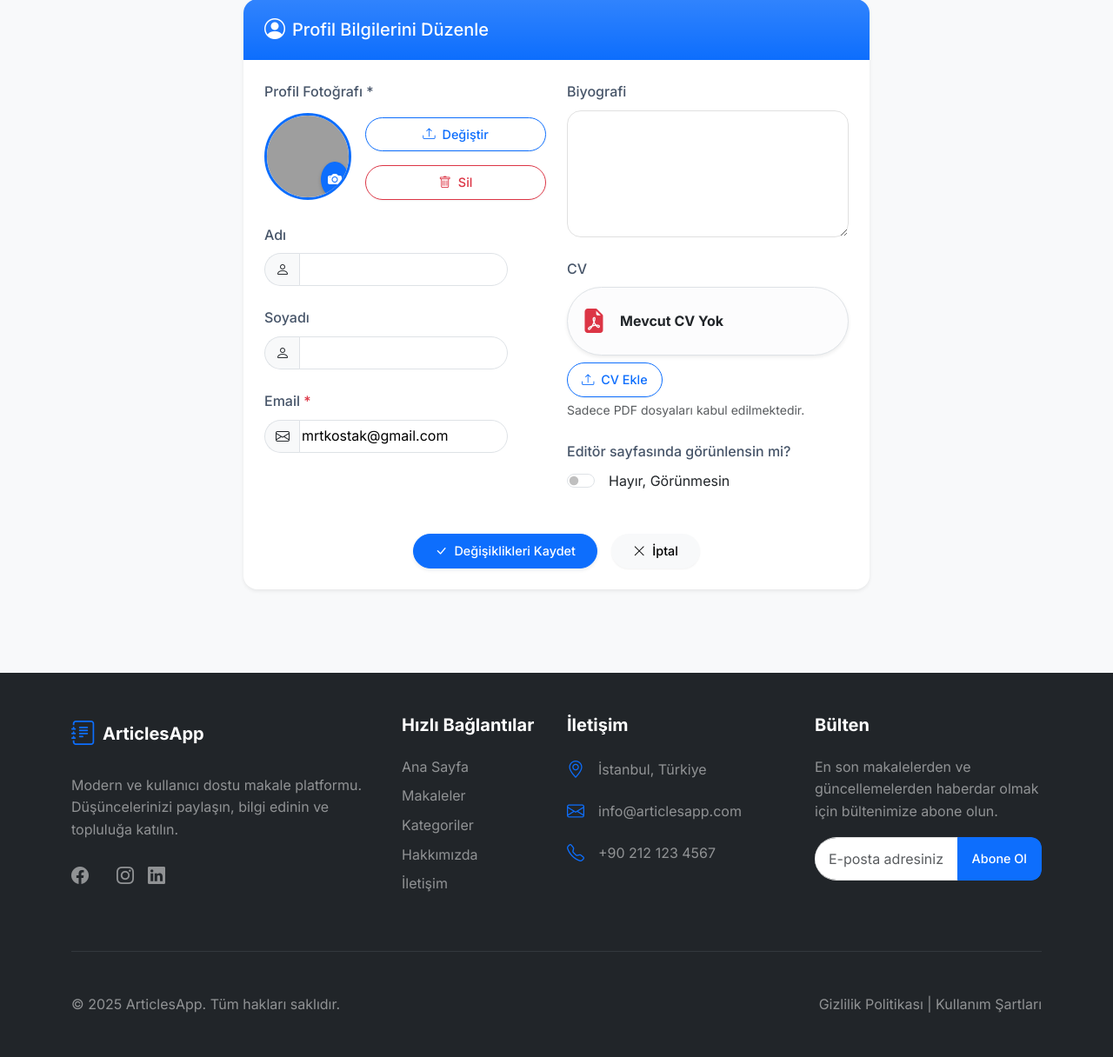
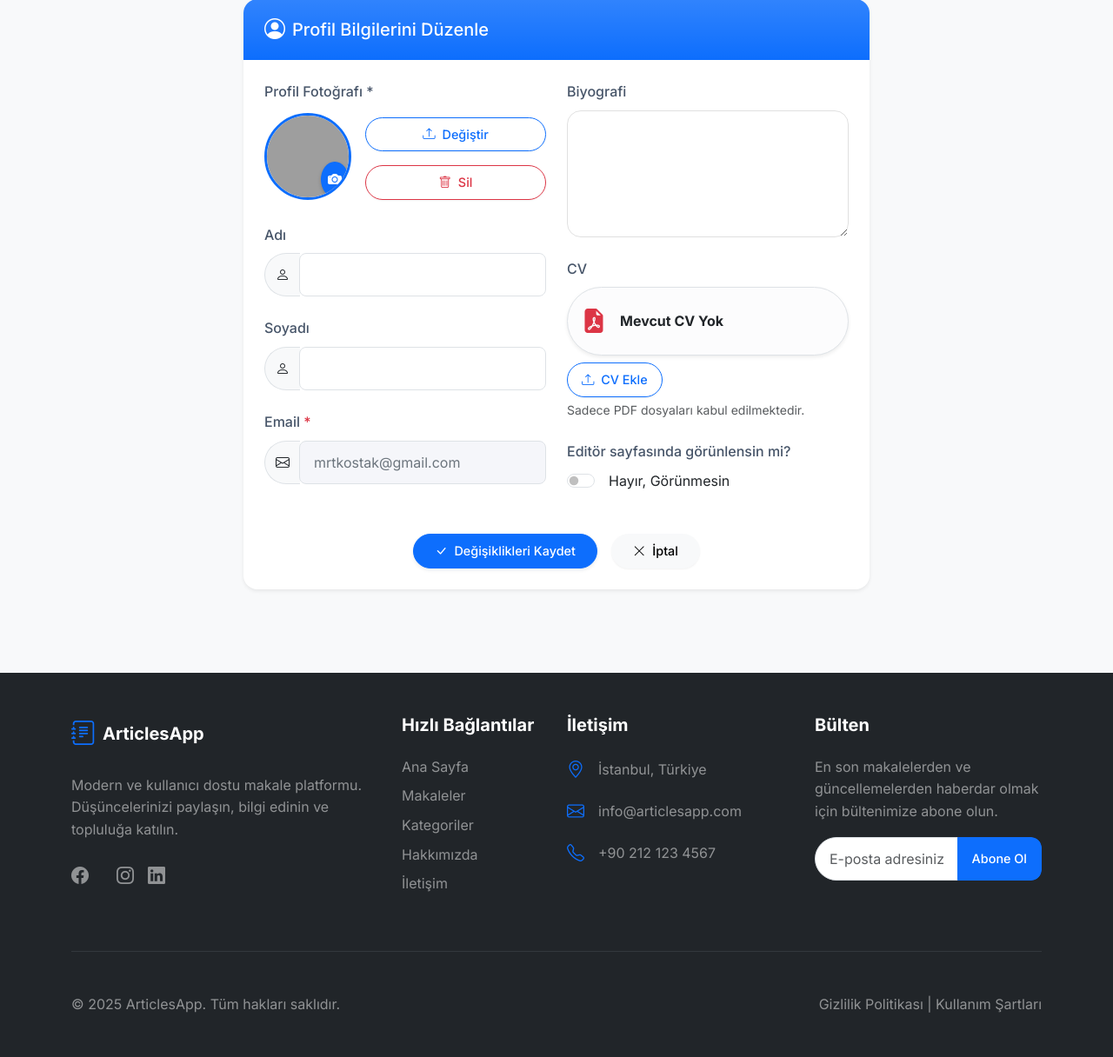
Before and after one commit to Mkosttak/JournalsApp, a Django app: page /account/profile/edit/ in a window 1280 px wide, after a click on "CV". Shown: the part 201-1417 px from the top of the page at 87% size. Run offline with Django 5.2, Linux system fonts and the light colour scheme; a user stored in the database is signed in; data comes from the database, SQL or seed files in the repository; both versions use the stored data as it was after the commit; some libraries are stand-ins or nearby versions; grey boxes are pictures that could not be loaded.

Commit message:
sorunsuz bir websiteee

```diff
--- a/account/forms.py
+++ b/account/forms.py
@@ -124,12 +124,12 @@ class UserProfileForm(ModelForm):
         widgets = {
             'first_name': TextInput(attrs={"class": "form-control"}),
             'last_name': TextInput(attrs={"class": "form-control"}),
-            'email': EmailInput(attrs={"class": "form-control"}),
+            'email': EmailInput(attrs={"class": "form-control", "readonly": "readonly"}),
         }
 
 
 class UserUpdateForm(forms.ModelForm):
-    email = forms.EmailField()
+    email = forms.EmailField(widget=EmailInput(attrs={"class": "form-control", "readonly": "readonly"}))
 
     class Meta:
         model = User
--- a/static/account/css/style.css
+++ b/static/account/css/style.css
@@ -293,3 +293,28 @@ textarea.form-control {
     top: 2rem; /* Üst kısımdan ne kadar aşağıda duracağını ayarlar */
     align-self: flex-start; /* Flexbox içinde üste hizalamak için */
 }
+
+.input-group .form-control,
+.input-group .form-control:focus,
+.input-group:focus-within .form-control {
+    border: 1px solid #dee2e6 !important;
+    border-radius: 0.5rem !important;
+    box-shadow: none !important;
+    outline: none !important;
+    background: #fff !important;
+}
+
+.input-group:focus-within {
+    box-shadow: 0 0 0 3px rgba(13, 110, 253, 0.25) !important;
+    border: 1.5px solid #0d6efd !important;
+    border-radius: 0.5rem !important;
+    transition: box-shadow 0.2s, border-color 0.2s;
+    background: #fff;
+}
+
+.form-control[readonly] {
+    background-color: #f5f6fa !important;
+    cursor: not-allowed;
+    color: #6c757d;
+    opacity: 1;
+}
--- a/templates/partials/_form_field.html
+++ b/templates/partials/_form_field.html
@@ -119,7 +119,7 @@
             <i class="bi bi-pencil"></i>
         </span>
         {% endif %}
-        {{ form_field|add_class:"rounded-end-pill border"|attr:"autocomplete:off" }}
+        {{ form_field|add_class:"form-control"|attr:"autocomplete:off" }}
     </div>
     <div class="form-text text-muted small mt-1">{{ form_field.help_text|safe }}</div>
     {% endif %}
```
Also changed, not shown: account/templates/account/author-detail.html (+14 -2 lines), db.sqlite3.
